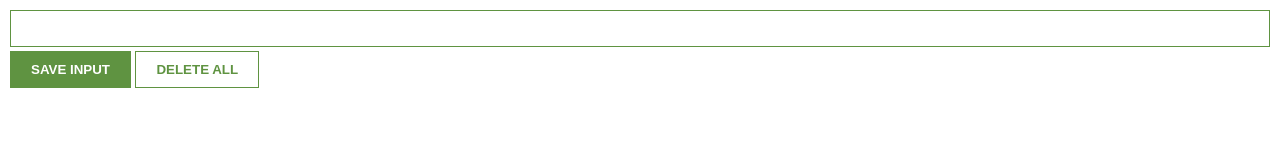
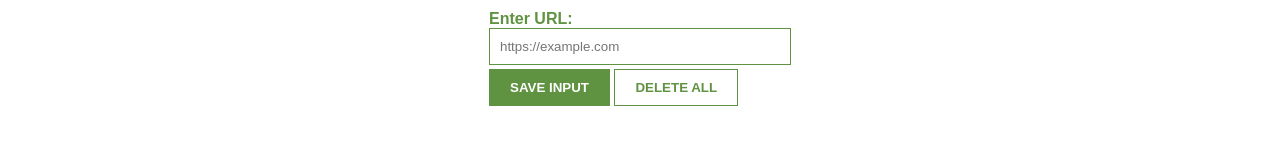
Before and after one commit to bwebb29/Leads-Tracker, a website built with Vite: page index.html in a window 1280 px wide. Built offline with nearby package versions, Linux system fonts and the light colour scheme.

Commit message:
app visual adjustments

```diff
--- a/index.css
+++ b/index.css
@@ -1,8 +1,13 @@
 body {
-    margin: 0;
+    margin: 0 auto;
     padding: 10px;
     font-family: Arial, Helvetica, sans-serif;
-    min-width: 400px;
+    max-width: 302px;
+}
+
+label {
+    color: #5F9341;
+    font-weight: 900;
 }
 
 input {
--- a/index.html
+++ b/index.html
@@ -3,7 +3,8 @@
         <link rel="stylesheet" href="index.css">
     </head>
     <body>
-        <input type="text" id="input-el">
+        <label>Enter URL:</label>
+        <input type="text" id="input-el" placeholder="https://example.com">
         <button id="input-btn">SAVE INPUT</button>
         <button id="delete-btn">DELETE ALL</button>
         <ul id="ul-el">
```
